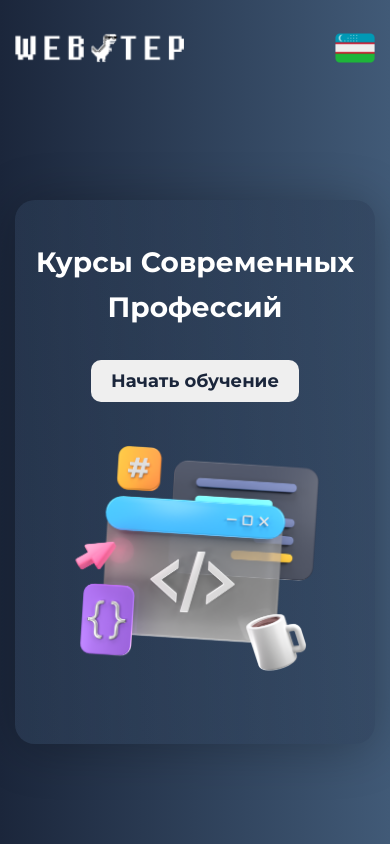
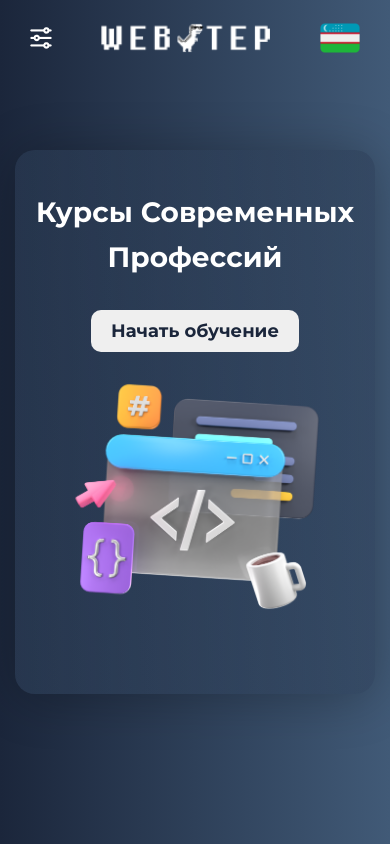
Before and after one commit to Ismail-1004/webstep, a Nuxt app: page / in a window 390 px wide. Shown: the top 844 px of the page. Built offline with nearby package versions, Linux system fonts and the light colour scheme.

Commit message:
header fixed

```diff
--- a/components/myHeader.vue
+++ b/components/myHeader.vue
@@ -1,12 +1,24 @@
 <script setup>
-const { locale } = useI18n()
+const { locale } = useI18n();
 const localePath = useLocalePath();
-const switchLocalePath = useSwitchLocalePath()
+const switchLocalePath = useSwitchLocalePath();
+
+const ifScroll = ref(false);
+
+onMounted(() => {
+  window.addEventListener("scroll", function (event) {
+    ifScroll.value = window.scrollY > 50;
+  });
+});
 </script>
 
 <template>
   <header class="header">
-    <nav class="header__nav container">
+    <nav :class="['header__nav', { fixed: ifScroll }]">
+      <div class="header__nav-content container">
+        <div class="header__nav-burger">
+          <img src="@/assets/images/header/menu.png" alt="Menu">
+        </div>
         <NuxtLink :to="localePath('/')">
           <img
             src="@/assets/images/header/logo.png"
@@ -17,22 +29,22 @@ const switchLocalePath = useSwitchLocalePath()
         <ul class="header__nav-list">
           <li class="header__nav-item">
             <NuxtLink :to="localePath('/')" class="header__nav-link">
-            {{ $t('header.navigation.courses') }}
+              {{ $t("header.navigation.courses") }}
             </NuxtLink>
           </li>
           <li class="header__nav-item">
             <NuxtLink :to="localePath('/')" class="header__nav-link">
-            {{ $t('header.navigation.coworking') }}
+              {{ $t("header.navigation.coworking") }}
             </NuxtLink>
           </li>
           <li class="header__nav-item">
             <NuxtLink :to="localePath('/')" class="header__nav-link">
-            {{ $t('header.navigation.contacts') }}
+              {{ $t("header.navigation.contacts") }}
             </NuxtLink>
           </li>
           <li class="header__nav-item">
             <NuxtLink :to="localePath('/')" class="header__nav-link">
-            {{ $t('header.navigation.location') }}
+              {{ $t("header.navigation.location") }}
             </NuxtLink>
           </li>
         </ul>
@@ -44,12 +56,13 @@ const switchLocalePath = useSwitchLocalePath()
             <img src="@/assets/images/header/uz.png" alt="uz-flag" />
           </NuxtLink>
         </div>
+      </div>
     </nav>
     <div class="header__content container">
       <div class="header__content-content">
         <div class="header__content-titles">
-          <h1 class="header__content-title">{{ $t('header.title') }}</h1>
-          <button class="header__content-btn"> {{ $t('header.start') }} </button>
+          <h1 class="header__content-title">{{ $t("header.title") }}</h1>
+          <button class="header__content-btn">{{ $t("header.start") }}</button>
         </div>
         <div class="header__content-image">
           <img src="@/assets/images/header/header-content.png" alt="web" />
@@ -65,13 +78,35 @@ const switchLocalePath = useSwitchLocalePath()
   flex-direction: column;
   height: 100vh;
   &__nav {
+    position: fixed;
+    width: 100%;
+    top: 0;
+    left: 50%;
+    transform: translateX(-50%);
+    z-index: 9999;
+    transition: 0.2s;
+
+    &-content {
       display: flex;
       justify-content: space-between;
       align-items: center;
-    height: 100px;
+      height: 70px;
 
-    @media (max-width: 1200px) {
-      padding: 20px 15px;
+      @media (max-width: 992px) {
+        height: 40px;
+      }
+    }
+
+    &.fixed {
+      background: black;
+    }
+
+    &-burger {
+      display: none;
+
+      @media (max-width: 992px) {
+        display: block;
+      }
     }
 
     &-logo {
@@ -102,6 +137,10 @@ const switchLocalePath = useSwitchLocalePath()
           width: 40px;
         }
       }
+    }
+
+    @media (max-width: 1200px) {
+      padding: 20px 15px;
     }
   }
   &__content {
--- a/pages/index.vue
+++ b/pages/index.vue
@@ -272,8 +272,8 @@ const formats = [
 
       @media (max-width: 992px) {
         text-align: center;
-        font-size: 18px;
-        line-height: 28px;
+        font-size: 16px;
+        line-height: 25px;
       }
     }
 
```
Also changed, not shown: assets/images/header/menu.png (added). Lines whose indentation alone changed are shown as unchanged.
